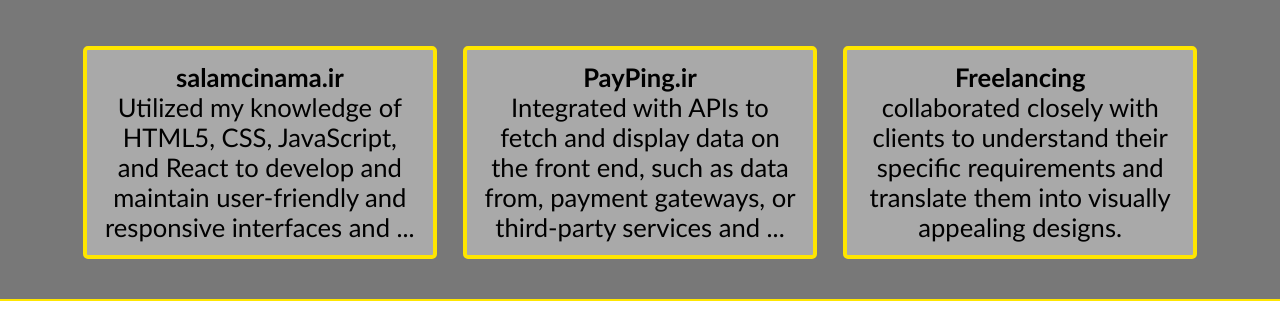
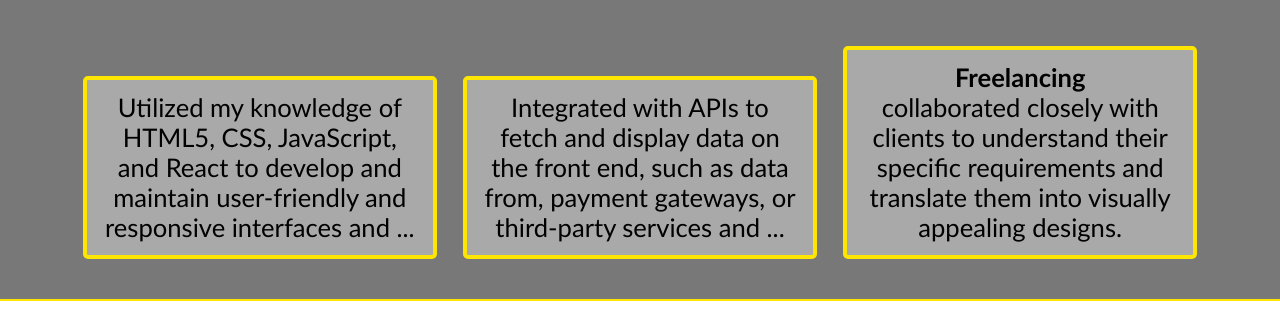
Before and after one commit to Shayandr/Portfolio, a plain HTML site: page index.html in a window 1280 px wide. Shown: the part 452-780 px from the top of the page. Drawn offline with Linux system fonts and the light colour scheme.

Commit message:
Update index.html

```diff
--- a/index.html
+++ b/index.html
@@ -37,13 +37,13 @@
             <div class="s-boxs">
                 <div class="box">
 
-                    <h4><a href="https://www.salamcinama.ir/">salamcinama.ir</a>    </h4>
+
                     <p>Utilized my knowledge of HTML5, CSS, JavaScript, and React to develop and
                         maintain user-friendly and responsive interfaces and ...</p>
                 </div>
                 <div class="box">
 
-                    <h4><a href="https://payping.ir/">PayPing.ir</a></h4>
+
                     <p>Integrated with APIs to fetch and display data on the front end, such as data from, payment
                         gateways, or third-party services and ...</p>
                 </div>
```
